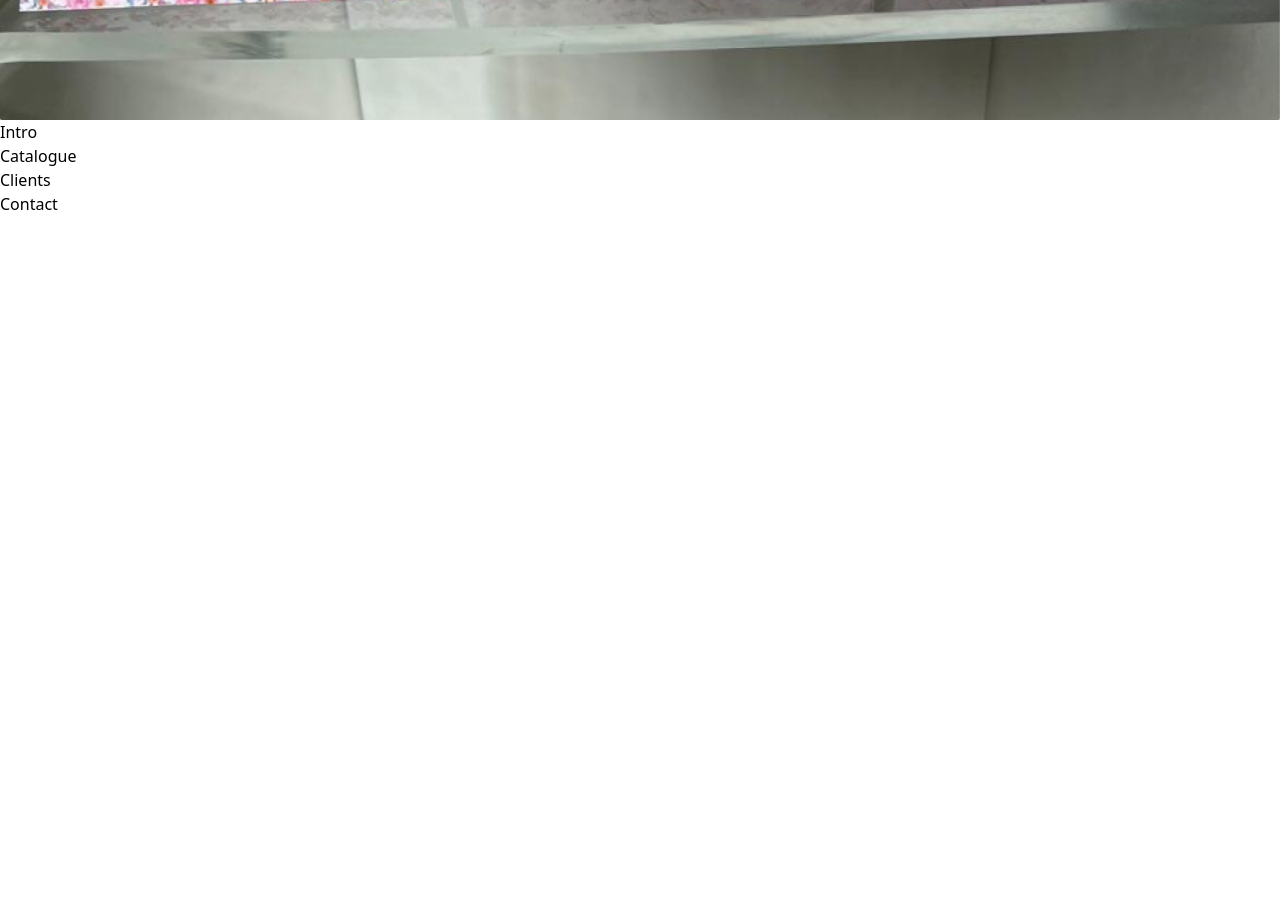
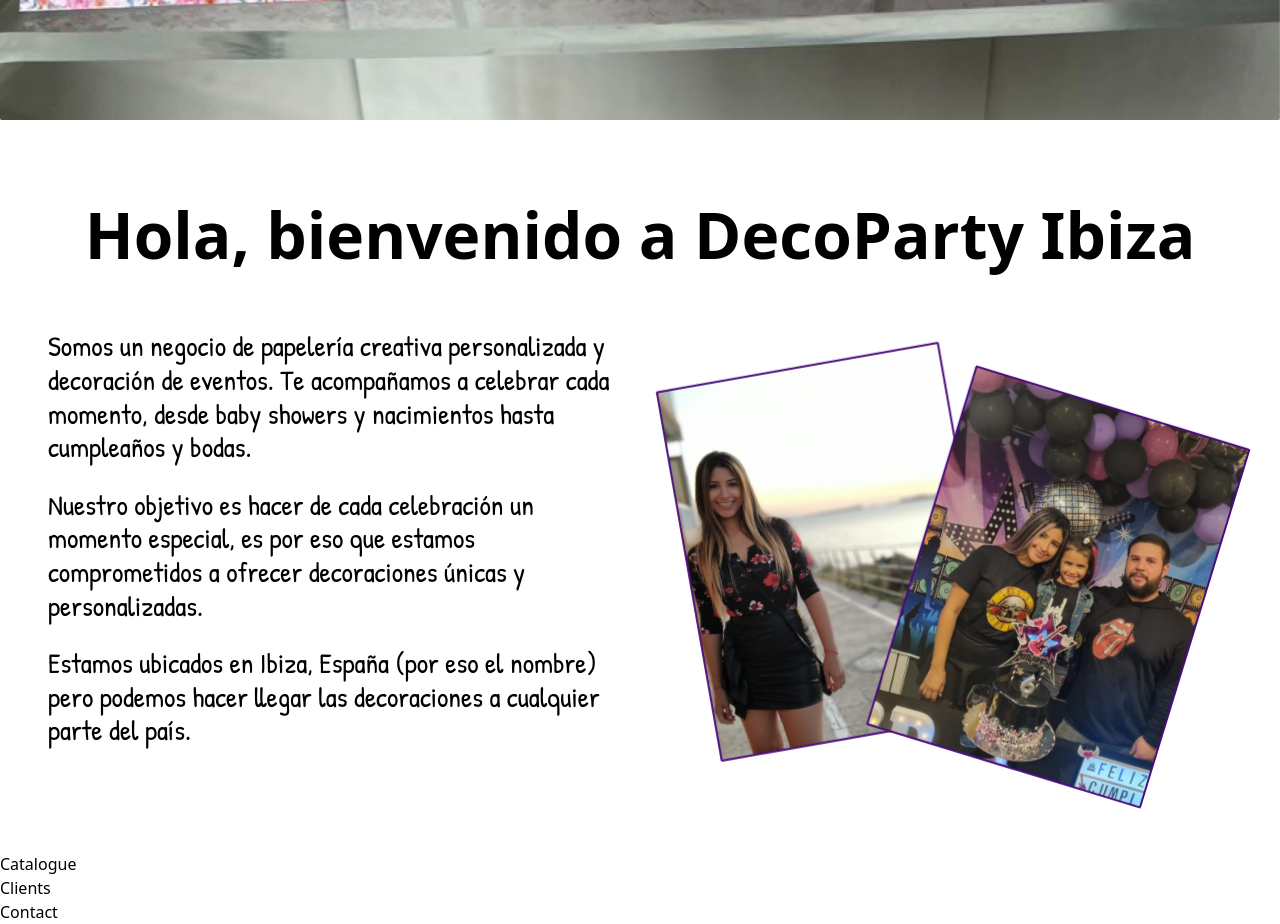
Before and after one commit to MiguelGarcia23/decopartyibiza, a React (Create React App) app in the folder front-end/: page / in a window 1280 px wide. Shown: the part 680-1604 px from the top of the page. Before the commit the page ends 896 px from the top, so only its background shows below. Built offline with nearby package versions, Linux system fonts and the light colour scheme.

Commit message:
Creando la sección de Intro - DPI-5

```diff
--- a/front-end/public/index.html
+++ b/front-end/public/index.html
@@ -7,7 +7,7 @@
     <meta name="theme-color" content="#000000" />
     <meta
       name="description"
-      content="App web sobre Deco Party Ibiza"
+      content="App web sobre DecoParty Ibiza"
     />
     <meta
       name="keywords"
@@ -29,7 +29,7 @@
       work correctly both with client-side routing and a non-root public URL.
       Learn how to configure a non-root public URL by running `npm run build`.
     -->
-    <title>Deco Party Ibiza</title>
+    <title>DecoParty Ibiza</title>
     <!-- Link a Google Fonts para las fuentes -->
     <link href="https://fonts.googleapis.com/css2?family=Inter:wght@300;400;500;600;700;800;900&family=Patrick+Hand&display=swap" rel="stylesheet">
     <!-- Link a Font Awesome para los íconos -->
--- a/front-end/src/components/home/Intro.jsx
+++ b/front-end/src/components/home/Intro.jsx
@@ -1,10 +1,48 @@
+/* Importando imágenes de sección Intro */
+import owner from '../../assets/home/owner.png';
+import team from '../../assets/home/team.png';
+
+/* Importando estilos del Home */
+import '../../css/Home.css';
 
 
 const Intro = () => {
 
     return (
 
-        <div>Intro</div>
+        /* Sección de Intro */
+        <section className='intro-section'>
+
+            {/* Título de Intro */}
+            <h1 className='title-intro-section'>Hola, bienvenido a DecoParty Ibiza</h1>
+
+            {/* Caja con la info y las imágenes */}
+            <article className='box-info-imgs-intro-section'>
+
+                {/* Párrafos de Intro */}
+                <div>
+
+                    <p className='p-intro-section'>Somos un negocio de papelería creativa personalizada y decoración de eventos. Te acompañamos a celebrar cada momento, desde baby showers y nacimientos hasta cumpleaños y bodas.</p>
+
+                    <p className='p-intro-section'>Nuestro objetivo es hacer de cada celebración un momento especial, es por eso que estamos comprometidos a ofrecer decoraciones únicas y personalizadas.</p>
+
+                    <p className='p-intro-section'>Estamos ubicados en Ibiza, España (por eso el nombre) pero podemos hacer llegar las decoraciones a cualquier parte del país.</p>
+
+                </div>
+
+                {/* Imágenes de Intro */}
+                <div className='box-imgs-intro-section'>
+
+                    <img src={ owner } alt="Imagen de dueña de Deco Party Ibiza" className='img-intro-section' id='first-img-intro-section' />
+
+                    <img src={ team } alt="Imagen de equipo de Deco Party Ibiza" className='img-intro-section' id='second-img-intro-section' />
+
+                </div>
+
+            </article>
+
+
+        </section>
 
     )
 }
--- a/front-end/src/css/Home.css
+++ b/front-end/src/css/Home.css
@@ -35,6 +35,64 @@
     height: 100%;
 }
 
+/* ----- Intro ----- */
+.intro-section {
+    padding: 2rem 1.5rem;
+}
+
+/* Título de Intro */
+.title-intro-section {
+    font-size: 2rem;
+    font-weight: 700;
+    line-height: 110%;
+    color: var( --black );
+    text-align: center;
+    margin-bottom: 1.25rem;
+}
+
+/* Caja con la info y las imágenes */
+.box-info-imgs-intro-section {
+    display: flex;
+    flex-direction: column;
+    justify-content: flex-start;
+    align-items: center;
+    max-width: 1300px;
+    margin: 0 auto;
+}
+
+/* Cada párrafo de Intro */
+.p-intro-section {
+    font-family: 'Patrick Hand', cursive;
+    font-size: 1rem;
+    line-height: 120%;
+    letter-spacing: 1%;
+    margin-bottom: 0.5rem;
+}
+
+/* Caja de imágenes de Intro */
+.box-imgs-intro-section {
+    display: flex;
+    justify-content: center;
+    align-items: center;
+    margin-top: 2.5rem;
+}
+
+/* Cada imagen de Intro */
+.img-intro-section {
+    width: 178px;
+    height: 234px;
+}
+
+/* Primera imagen de Intro */
+#first-img-intro-section {
+    transform: translateX( 30px ) rotateZ( -10deg );
+}
+
+/* Segunda imagen de Intro */
+#second-img-intro-section {
+    transform: translateX( -35px ) translateY( 35px ) rotateZ( 17deg );
+}
+
 /* ---------- Media queries ---------- */
 /* Tablet */
 @media ( min-width: 768px ) {
@@ -45,3 +103,51 @@
     }
 
 }
+
+/* Desktop */
+@media ( min-width: 1200px ) {
+
+    /* ----- Intro ----- */
+    .intro-section {
+        padding: 5rem 3rem;
+    }
+
+    /* Título de Intro */
+    .title-intro-section {
+        font-size: 4rem;
+        font-weight: 700;
+        line-height: 110%;
+        margin-bottom: 3.75rem;
+    }
+
+    /* Caja con la info y las imágenes */
+    .box-info-imgs-intro-section {
+        display: flex;
+        flex-direction: row;
+        justify-content: space-between;
+    }
+
+    /* Cada párrafo de Intro */
+    .p-intro-section {
+        font-size: 1.75rem;
+        margin-bottom: 1.5rem;
+    }
+
+    /* Caja de imágenes de Intro */
+    .box-imgs-intro-section {
+        margin-top: 0;
+        margin-left: 2rem;
+    }
+
+    /* Cada imagen de Intro */
+    .img-intro-section {
+        width: 288px;
+        height: 377px;
+    }
+
+    /* Segunda imagen de Intro */
+    #second-img-intro-section {
+        transform: translateX( -30px ) translateY( 35px ) rotateZ( 17deg );
+    }
+
+}
```
Also changed, not shown: front-end/src/assets/home/owner.png (added), front-end/src/assets/home/team.png (added).
